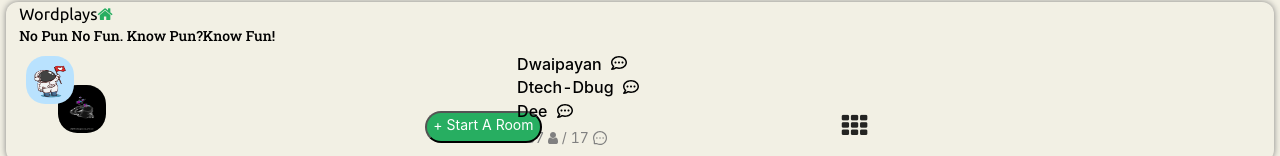
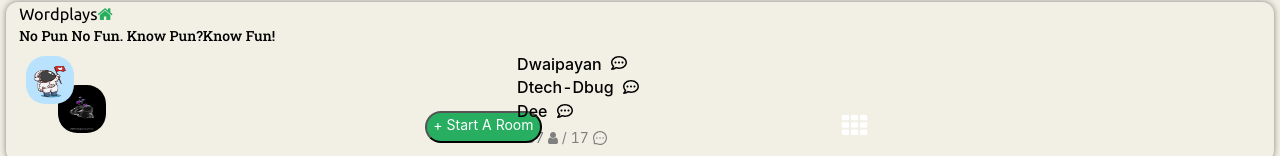
Before and after one commit to Dtech-Dbug/Clubhouse-Roomfeed-Page, a React (Create React App) app in the folder clubhouse-roomfeed/: page / in a window 1280 px wide. Shown: the part 644-800 px from the top of the page. Built offline with nearby package versions, Linux system fonts and the light colour scheme.

Commit message:
Update ✨: StickyFooter.js
- Conditional rendering of style of the fontawesome grid icon

```diff
--- a/clubhouse-roomfeed/src/Components/StickyFooter.js
+++ b/clubhouse-roomfeed/src/Components/StickyFooter.js
@@ -1,11 +1,17 @@
 import React from "react";
 
-const StickyFooter = () => {
+const StickyFooter = ({ theme, dark }) => {
 	return (
 		<div className="footer-wrapper">
 			<footer>
 				<button>+ Start A Room</button>
-				<i class="fa fa-th" style={{ fontSize: "1.6rem" }}></i>
+				<i
+					class="fa fa-th"
+					style={{
+						fontSize: "1.6rem",
+						color: theme === dark ? "white" : "black",
+					}}
+				></i>
 			</footer>
 		</div>
 	);
```
